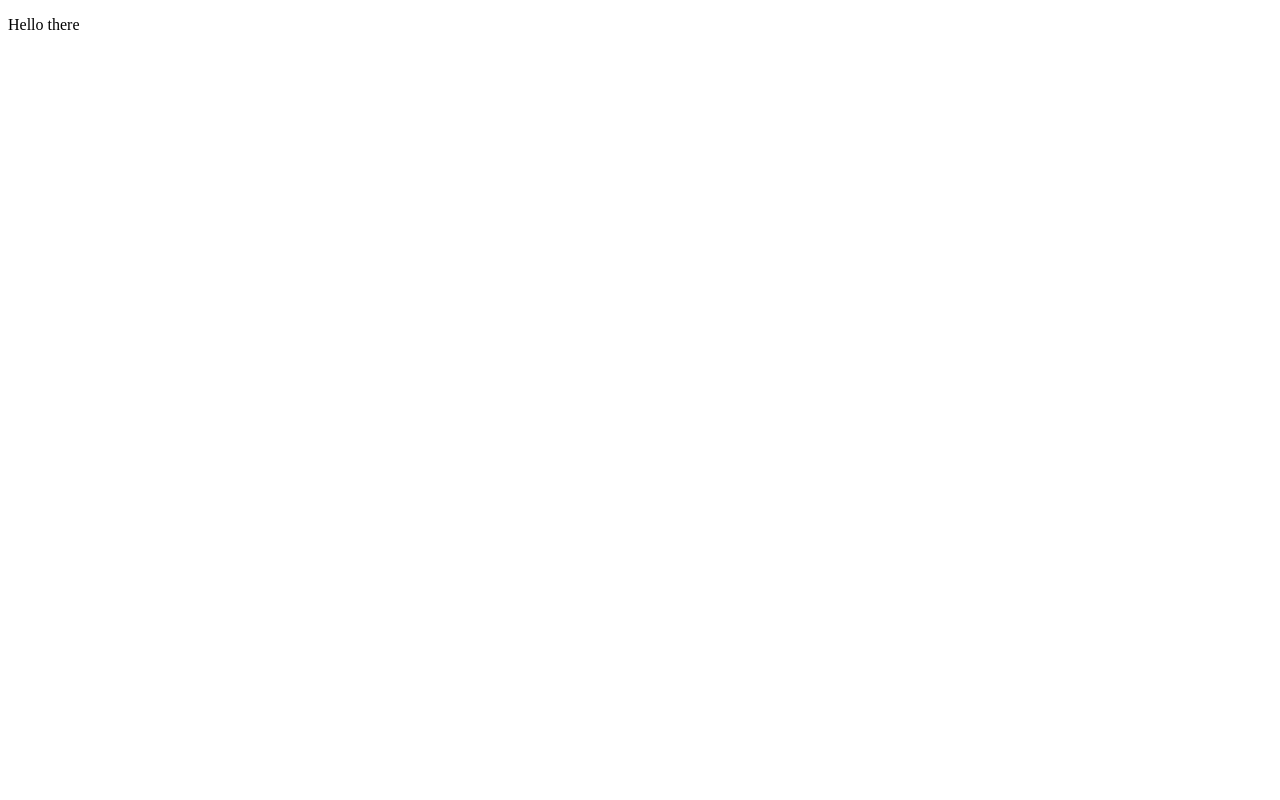
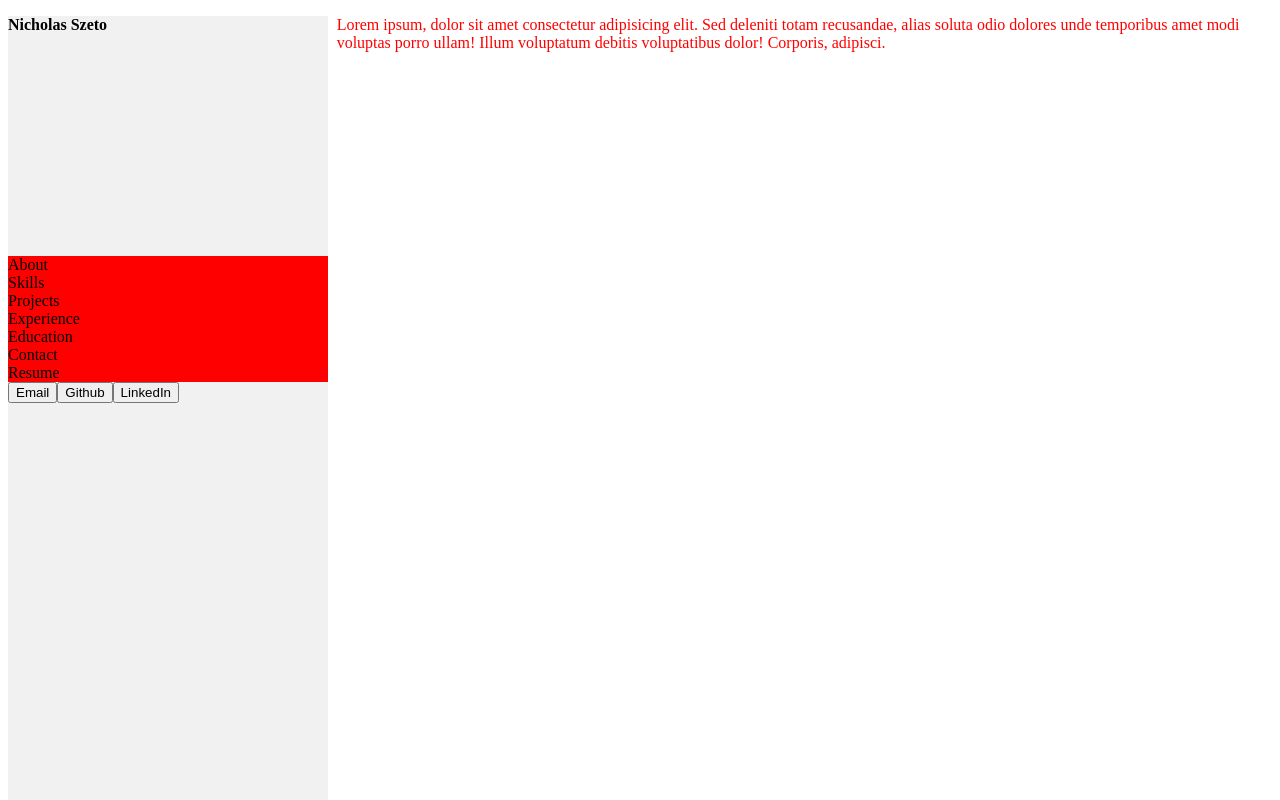
Before and after one commit to niszeto/portfolio, a Next.js app: page / in a window 1280 px wide. Built offline with nearby package versions, Linux system fonts and the light colour scheme.

Commit message:
navbar basic layout completed

```diff
--- /dev/null
+++ b/components/Navbar.js
@@ -0,0 +1,56 @@
+import React from "react";
+
+const Navbar = () => {
+  return (
+    <div className="sideBarContainer">
+      <div className="avatarContainer">
+        <b>Nicholas Szeto</b>
+      </div>
+      <div className="redirectLinkContainer">
+        <a>About</a>
+        <a>Skills</a>
+        <a>Projects</a>
+        <a>Experience</a>
+        <a>Education</a>
+        <a>Contact</a>
+        <a>Resume</a>
+      </div>
+
+      <div className="iconLinkContainer">
+        <button>Email</button>
+        <button>Github</button>
+        <button>LinkedIn</button>
+      </div>
+      <style jsx>
+        {`
+          .sideBarContainer {
+            width: 25%;
+            background-color: #f1f1f1;
+            position: fixed;
+            height: 100%;
+            overflow: auto;
+            display: flex;
+            flex-direction: column;
+            justify-content: spaced-evenly;
+          }
+
+          .avatarContainer {
+            width: 200px;
+            height: 30%;
+          }
+
+          .redirectLinkContainer {
+            display: flex;
+            flex-direction: column;
+            background: red;
+          }
+
+          .iconLinkContainer {
+          }
+        `}
+      </style>
+    </div>
+  );
+};
+
+export default Navbar;
--- a/pages/index.js
+++ b/pages/index.js
@@ -1,7 +1,31 @@
+import Navbar from "../components/Navbar";
+
 const Index = () => {
   return (
-    <div>
-      <p>Hello there</p>
+    <div className="mainContainer">
+      <Navbar />
+
+      <div className="contentContainer">
+        <p>
+          Lorem ipsum, dolor sit amet consectetur adipisicing elit. Sed deleniti
+          totam recusandae, alias soluta odio dolores unde temporibus amet modi
+          voluptas porro ullam! Illum voluptatum debitis voluptatibus dolor!
+          Corporis, adipisci.
+        </p>
+      </div>
+
+      <style jsx>{`
+        .mainContainer {
+        }
+
+        .contentContainer {
+          margin-left: 26%;
+        }
+
+        p {
+          color: red;
+        }
+      `}</style>
     </div>
   );
 };
```
